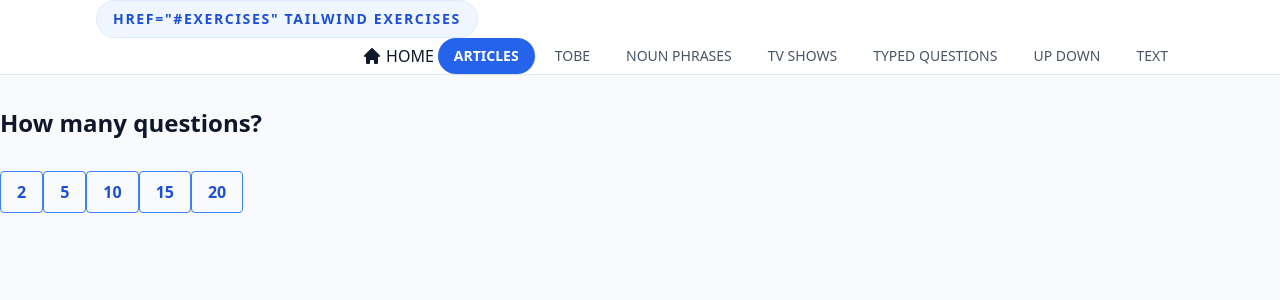
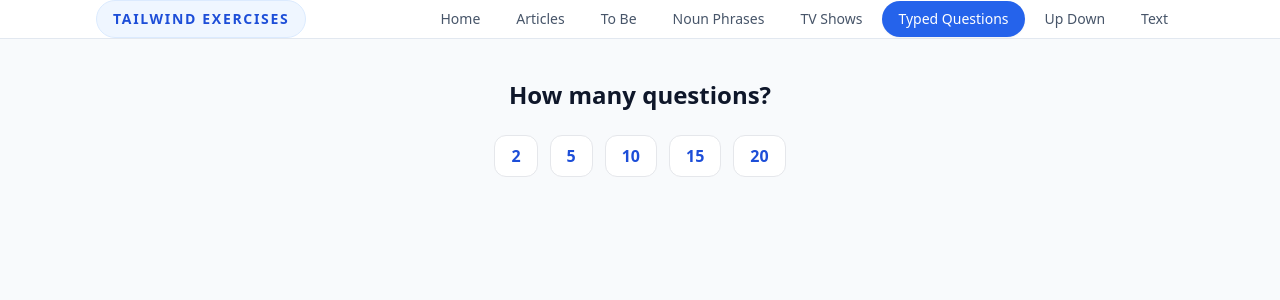
Before and after one commit to StanislavAlexandrov/new-exercises-vite, a React (Vite) app: page /#/typedquestions in a window 1280 px wide. Shown: the top 300 px of the page. Built offline with nearby package versions, Linux system fonts and the light colour scheme.

Commit message:
update: visual rework

```diff
--- a/src/components/Navbar.tsx
+++ b/src/components/Navbar.tsx
@@ -1,7 +1,18 @@
-import React from 'react';
 import { useState } from 'react';
-import { Link } from 'react-router-dom';
+import { Link, NavLink } from 'react-router-dom';
 import useScrollDirection from './custom-hooks/use-scroll-direction';
+
+const navLinks = [
+    ['/', 'Home'],
+    ['/articles', 'Articles'],
+    ['/tobe', 'To Be'],
+    ['/nounphrases', 'Noun Phrases'],
+    ['/tvshows', 'TV Shows'],
+    ['/typedquestions', 'Typed Questions'],
+    ['/updown', 'Up Down'],
+    ['/text', 'Text'],
+] as const;
+
 export default function Navbar() {
     const [navbarOpen, setNavbarOpen] = useState(false);
     const scrollDirection = useScrollDirection();
@@ -20,8 +31,9 @@ export default function Navbar() {
                             className="inline-flex items-center rounded-full border border-brand-100 bg-brand-50 px-4 py-2 text-sm font-semibold uppercase tracking-[0.12em] text-brand-700"
                             to="/"
                         >
-                            href="#exercises" Tailwind Exercises
+                            Tailwind Exercises
                         </Link>
+
                         <button
                             className="rounded-full border border-slate-200 bg-white p-2 text-slate-700 shadow-sm lg:hidden"
                             type="button"
@@ -48,62 +60,28 @@ export default function Navbar() {
                         }
                         id="example-navbar-danger"
                     >
-                        <ul className="flex flex-col gap-2 pt-4 lg:ml-auto lg:flex-row lg:items-center lg:gap-1 lg:pt-0">
-                            <Link className="nav-item" to="/">
-                                <ul className="flex flex-col gap-2 pt-4 lg:ml-auto lg:flex-row lg:items-center lg:gap-1 lg:pt-0">
-                                    <svg
-                                        xmlns="http://www.w3.org/2000/svg"
-                                        className="h-5 w-5"
-                                        viewBox="0 0 20 20"
-                                        fill="currentColor"
+                        <ul
+                            className={`w-full flex-col gap-2 pt-4 ${
+                                navbarOpen ? 'flex' : 'hidden'
+                            } lg:ml-auto lg:flex lg:w-auto lg:flex-row lg:items-center lg:gap-1 lg:pt-0`}
+                        >
+                            {navLinks.map(([to, label]) => (
+                                <li key={to}>
+                                    <NavLink
+                                        to={to}
+                                        end={to === '/'}
+                                        className={({ isActive }) =>
+                                            `inline-flex items-center rounded-full px-4 py-2 text-sm font-medium transition ${
+                                                isActive
+                                                    ? 'bg-brand-600 text-white shadow-sm'
+                                                    : 'text-slate-600 hover:bg-slate-100 hover:text-slate-900'
+                                            }`
+                                        }
                                     >
-                                        <path d="M10.707 2.293a1 1 0 00-1.414 0l-7 7a1 1 0 001.414 1.414L4 10.414V17a1 1 0 001 1h2a1 1 0 001-1v-2a1 1 0 011-1h2a1 1 0 011 1v2a1 1 0 001 1h2a1 1 0 001-1v-6.586l.293.293a1 1 0 001.414-1.414l-7-7z" />
-                                    </svg>{' '}
-                                    HOME
-                                </ul>
-                            </Link>
-                            <Link
-                                to="articles"
-                                className="inline-flex items-center gap-2 rounded-full bg-brand-600 px-4 py-2 text-sm font-semibold text-white shadow-sm"
-                            >
-                                ARTICLES
-                            </Link>
-                            <Link
-                                to="tobe"
-                                className="rounded-full px-4 py-2 text-sm font-medium text-slate-600 transition hover:bg-slate-100 hover:text-slate-900"
-                            >
-                                TOBE
-                            </Link>
-                            <Link
-                                to="nounphrases"
-                                className="rounded-full px-4 py-2 text-sm font-medium text-slate-600 transition hover:bg-slate-100 hover:text-slate-900"
-                            >
-                                NOUN PHRASES
-                            </Link>
-                            <Link
-                                to="tvshows"
-                                className="rounded-full px-4 py-2 text-sm font-medium text-slate-600 transition hover:bg-slate-100 hover:text-slate-900"
-                            >
-                                TV SHOWS
-                            </Link>
-                            <Link
-                                to="typedquestions"
-                                className="rounded-full px-4 py-2 text-sm font-medium text-slate-600 transition hover:bg-slate-100 hover:text-slate-900"
-                            >
-                                TYPED QUESTIONS
-                            </Link>
-                            <Link
-                                to="updown"
-                                className="rounded-full px-4 py-2 text-sm font-medium text-slate-600 transition hover:bg-slate-100 hover:text-slate-900"
-                            >
-                                UP DOWN
-                            </Link>
-                            <Link
-                                to="text"
-                                className="rounded-full px-4 py-2 text-sm font-medium text-slate-600 transition hover:bg-slate-100 hover:text-slate-900"
-                            >
-                                TEXT
-                            </Link>
+                                        {label}
+                                    </NavLink>
+                                </li>
+                            ))}
                         </ul>
                     </div>
                 </div>
--- a/src/components/exercise-articles.tsx
+++ b/src/components/exercise-articles.tsx
@@ -1,81 +1,144 @@
-import React, { useEffect, useState } from 'react';
-// import './exercise-articles.scss';
-import { v4 as uuidv4 } from 'uuid';
+import { useMemo, useState } from 'react';
+
+const ARTICLE_PATTERN = /\b(a|an|the)\b/i;
+
+const normalizeToken = (token: string) =>
+    token.replace(/^[^A-Za-z]+|[^A-Za-z]+$/g, '');
+
+const isArticleToken = (token: string) =>
+    ARTICLE_PATTERN.test(normalizeToken(token));
+
+const removeArticlesFromSentence = (value: string) =>
+    value
+        .replace(/\b(a|an|the)\b\s*/gi, '')
+        .replace(/\s+([.,!?;:])/g, '$1')
+        .replace(/\(\s+/g, '(')
+        .replace(/\s+\)/g, ')')
+        .replace(/\s{2,}/g, ' ')
+        .trim();
 
 const ExerciseArticles = () => {
     const [sentence, setSentence] = useState(
-        'He was having a beautiful day. The sun was shining and the birds were chirping. '
+        'He was having a beautiful day. The sun was shining and the birds were chirping.',
     );
-    const [myInput, setMyInput] = useState('');
-    const [newSentence, setNewSentence] = useState(
-        sentence.replace(/[^A-Za-z0-9-.\s]+/, '').split(' ')
+    const [draft, setDraft] = useState(sentence);
+    const [showAnswer, setShowAnswer] = useState(false);
+
+    const answerTokens = useMemo(() => sentence.split(/(\s+)/), [sentence]);
+    const practiceSentence = useMemo(
+        () => removeArticlesFromSentence(sentence),
+        [sentence],
+    );
+    const removedArticlesCount = useMemo(
+        () => answerTokens.filter((token) => isArticleToken(token)).length,
+        [answerTokens],
     );
 
-    useEffect(
-        () =>
-            setNewSentence(
-                sentence.replace(/[^A-Za-z0-9-.\s]+/, '').split(' ')
-            ),
-        [sentence]
-    );
+    const handleUpdateSentence = () => {
+        const nextSentence = draft.trim();
+        if (!nextSentence) {
+            return;
+        }
 
-    const handleChange = (e: React.ChangeEvent<HTMLInputElement>) => {
-        setMyInput(e.target.value);
-    };
-
-    const handleClick = () => {
-        setSentence(myInput);
-        setMyInput('');
+        setSentence(nextSentence);
+        setDraft(nextSentence);
+        setShowAnswer(false);
     };
 
     return (
-        <div className="exercise-articles flex flex-col text-3xl m-2 justify-center items-center h-screen w-full">
-            <div className="text-center mx-auto">
-                <span className="">
-                    {newSentence?.map((word) =>
-                        word === 'a' ||
-                        word === 'the' ||
-                        word === 'A' ||
-                        word === 'The' ? (
-                            <span key={uuidv4()}>
+        <main className="min-h-[calc(100vh-72px)] bg-canvas px-4 py-10 sm:px-6 lg:px-8">
+            <div className="mx-auto flex w-full max-w-4xl flex-col rounded-[32px] border border-slate-200 bg-white p-6 shadow-sm sm:p-8">
+                <p className="text-center text-sm font-semibold uppercase tracking-[0.14em] text-amber-700">
+                    Articles exercise
+                </p>
+                <h1 className="mt-4 text-center text-3xl font-black tracking-tight text-slate-900 sm:text-4xl">
+                    Read the sentence without articles and restore them mentally
+                </h1>
+                <p className="mt-4 text-center text-base leading-7 text-slate-600">
+                    The student sees the sentence with every{' '}
+                    <span className="font-semibold text-slate-800">
+                        a / an / the
+                    </span>{' '}
+                    removed, then decides where an article belongs and where no
+                    article is needed.
+                </p>
+
+                <div className="mt-10 rounded-[28px] border border-amber-200 bg-amber-50/70 p-6">
+                    <p className="text-sm font-semibold uppercase tracking-[0.14em] text-amber-700">
+                        Articles missing
+                    </p>
+                    <p className="mt-4 whitespace-pre-wrap text-2xl leading-relaxed text-slate-900 sm:text-3xl">
+                        {practiceSentence}
+                    </p>
+                </div>
+
+                <div className="mt-4 flex flex-wrap items-center justify-between gap-3 text-sm text-slate-600">
+                    <span>
+                        Removed {removedArticlesCount} article
+                        {removedArticlesCount === 1 ? '' : 's'} from this
+                        sentence.
+                    </span>
+                    <button
+                        onClick={() => setShowAnswer((current) => !current)}
+                        className="inline-flex items-center justify-center rounded-full border border-amber-300 bg-white px-4 py-2 font-semibold text-amber-700 transition hover:border-amber-400 hover:bg-amber-100"
+                    >
+                        {showAnswer ? 'Hide answer' : 'Show answer'}
+                    </button>
+                </div>
+
+                {showAnswer ? (
+                    <div className="mt-6 rounded-[28px] border border-slate-200 bg-slate-50 p-6">
+                        <p className="text-sm font-semibold uppercase tracking-[0.14em] text-slate-500">
+                            Answer
+                        </p>
+                        <p className="mt-4 whitespace-pre-wrap text-2xl leading-relaxed text-slate-900 sm:text-3xl">
+                            {answerTokens.map((token, index) =>
+                                isArticleToken(token) ? (
                                     <span
-                                    style={{ background: 'yellow' }}
-                                    key={uuidv4()}
+                                        key={`${token}-${index}`}
+                                        className="rounded-md bg-amber-100 px-2 py-1 text-amber-900"
                                     >
-                                    {word}
-                                </span>{' '}
+                                        {token}
                                     </span>
                                 ) : (
-                            <span key={uuidv4()}>{word} </span>
-                        )
+                                    <span key={`${token}-${index}`}>
+                                        {token}
+                                    </span>
+                                ),
                             )}
-                </span>
-                <span className="mt-8">
-                    {newSentence?.map((word) =>
-                        word === 'a' ||
-                        word === 'the' ||
-                        word === 'A' ||
-                        word === 'The' ? (
-                            <span key={uuidv4()}>
-                                <span key={uuidv4()}>{null}</span>{' '}
-                            </span>
-                        ) : (
-                            <span key={uuidv4()}>{word} </span>
-                        )
-                    )}
-                </span>
-                <div className="flex m-auto mt-8 flex-col">
-                    <input
-                        type="text"
-                        placeholder="enter sentence here"
-                        onChange={handleChange}
-                        value={myInput}
-                        className="myInput bg-gray-50 border border-gray-300 text-gray-900 text-2xl rounded-lg focus:ring-blue-500 focus:border-blue-500  w-full p-2.5 dark:bg-gray-700 dark:border-gray-600 dark:placeholder-gray-400 dark:text-white dark:focus:ring-blue-500 dark:focus:border-blue-500"
+                        </p>
+                    </div>
+                ) : null}
+
+                <div className="mt-10 border-t border-slate-200 pt-8">
+                    <label
+                        htmlFor="articles-sentence"
+                        className="text-sm font-semibold uppercase tracking-[0.14em] text-slate-500"
+                    >
+                        Use your own sentence
+                    </label>
+                    <textarea
+                        id="articles-sentence"
+                        rows={4}
+                        value={draft}
+                        onChange={(e) => setDraft(e.target.value)}
+                        className="mt-3 w-full rounded-2xl border border-slate-300 bg-slate-50 px-4 py-3 text-base text-slate-900 outline-none transition focus:border-amber-500 focus:bg-white focus:ring-4 focus:ring-amber-100"
                     />
-                    <button onClick={handleClick}>click here</button>
+                    <div className="mt-4 flex flex-wrap items-center justify-between gap-3">
+                        <p className="text-sm text-slate-500">
+                            Paste any sentence and the exercise will remove the
+                            articles it recognizes.
+                        </p>
+                        <button
+                            onClick={handleUpdateSentence}
+                            className="inline-flex items-center justify-center rounded-2xl bg-amber-500 px-5 py-3 text-sm font-semibold text-white transition hover:bg-amber-600"
+                        >
+                            Update exercise
+                        </button>
                     </div>
                 </div>
             </div>
+        </main>
     );
 };
 
--- a/src/components/exercise-noun-phrases.tsx
+++ b/src/components/exercise-noun-phrases.tsx
@@ -39,7 +39,7 @@ function ExerciseNounPhrases() {
 
     return (
         <>
-            <div className="allPictures flex flex-col items-center justify-center h-screen">
+            <div className="allPictures flex flex-col items-center justify-center min-h-[calc(100vh-72px)]">
                 <img
                     src={picLink}
                     className="cursor-pointer pictureShown img-fluid mx-auto d-block rounded"
--- a/src/components/exercise-typed-questions.tsx
+++ b/src/components/exercise-typed-questions.tsx
@@ -12,14 +12,14 @@ export default function TypedQuestions() {
     const [numberQuestions, setNumberQuestions] = useState(questions.length);
     let currentQuestion = questions.slice(0, numberQuestions)[currentStep];
     const [currentWord, setCurrentWord] = useState(
-        () => currentQuestion.answer
+        () => currentQuestion.answer,
     );
     const [currentGuess, setCurrentGuess] = useState('');
     const [correctGuess, setCorrectGuess] = useState(false);
 
     useEffect(
         () => setCurrentWord(currentQuestion?.answer),
-        [currentStep, numberQuestions, currentQuestion]
+        [currentStep, numberQuestions, currentQuestion],
     );
     useEffect(() => setCurrentGuess(''), [currentStep]);
 
@@ -89,7 +89,7 @@ export default function TypedQuestions() {
         // Reveal new letter every 5 seconds
         if (timer > 0 && revealedLetters.length < currentWord.length) {
             setRevealedLetters(
-                currentWord.substring(0, revealedLetters.length + 1)
+                currentWord.substring(0, revealedLetters.length + 1),
             );
         }
 
@@ -97,64 +97,54 @@ export default function TypedQuestions() {
     }, [timer, currentWord]);
 
     return (
-        <div>
-            {/* <p style={{ color: "red" }}>Maintenance in progress!</p>
-      <button
-        onClick={() => {
-          setNumberQuestions(5);
-          setShowPicker(false);
-        }}
-      >
-        5
-      </button> */}
-
+        <main className="min-h-[calc(100vh-72px)] bg-canvas px-4 py-10 sm:px-6 lg:px-8">
+            <div className="mx-auto flex w-full max-w-3xl flex-col items-center text-center">
                 {showPicker ? (
                     <Picker
                         setNumberQuestions={setNumberQuestions}
                         showPicker={showPicker}
                         setShowPicker={setShowPicker}
                     />
-            ) : undefined}
+                ) : null}
 
                 {!showPicker ? (
-                <div className="answers">
-                    <h3 className="mt-8">
-                        current step: {currentStep + 1} of {numberQuestions}
+                    <div className="w-full rounded-[28px] border border-slate-200 bg-white p-6 shadow-sm sm:p-8">
+                        <h3 className="text-sm font-semibold uppercase tracking-[0.14em] text-slate-500">
+                            Question {currentStep + 1} of {numberQuestions}
                         </h3>
-                    <h1 className="mt-8 text-2xl font-bold">
+
+                        <h1 className="mt-4 text-2xl font-semibold text-slate-900 sm:text-3xl">
                             {questions[currentStep].question}
-                        {/* THIS GETS THE FIRST LETTER. TO BE USED IN THE FUTURE */}
-                        {/* {"(" + currentWord[0] + "-)"} */}
                         </h1>
+
                         <input
                             placeholder={
                                 revealedLetters +
                                 '_'.repeat(
-                                currentWord.length - revealedLetters.length
+                                    currentWord.length - revealedLetters.length,
                                 )
                             }
-                        className="guessInput bg-gray-50 border border-gray-300 text-gray-900 text-2xl rounded-lg focus:ring-blue-500 focus:border-blue-500  w-1/3 p-2.5 dark:bg-gray-700 dark:border-gray-600 dark:placeholder-gray-400 dark:text-white dark:focus:ring-blue-500 dark:focus:border-blue-500 mt-8"
+                            className="mx-auto mt-6 block w-full max-w-md rounded-xl border border-slate-300 bg-white p-3 text-lg text-slate-900 outline-none transition focus:border-brand-600 focus:ring-4 focus:ring-brand-100"
                             type="text"
                             value={currentGuess}
                             onChange={handleInput}
                             onKeyDown={handleSpace}
                         />
-                    <div className="highlight_right ">
-                        <h1 className="bg-green-500 m-auto w-1/3 rounded-md">
-                            {correctGuess ? 'correct' : undefined}
-                        </h1>
-                        <h2 className="text-xl">
+
+                        <div className="mt-6 flex flex-col items-center gap-3">
+                            <h2 className="min-h-[2.5rem] rounded-xl bg-green-100 px-4 py-2 text-sm font-semibold text-green-800">
+                                {correctGuess ? 'Correct' : ''}
+                            </h2>
+
+                            <p className="text-base text-slate-600">
                                 {correctGuess
-                                ? questions[currentStep - 1]?.answer + ': '
-                                : undefined}
-
-                            {correctGuess
-                                ? questions[currentStep - 1]?.question
-                                : undefined}
-                        </h2>
+                                    ? `${questions[currentStep - 1]?.answer}: ${questions[currentStep - 1]?.question}`
+                                    : ''}
+                            </p>
                         </div>
                     </div>
-            ) : undefined}
+                ) : null}
             </div>
+        </main>
     );
 }
--- a/src/components/helpers/picker-typed-questions.tsx
+++ b/src/components/helpers/picker-typed-questions.tsx
@@ -26,26 +26,22 @@ const Picker = ({
 
     //question prop inside the component; an array of numbers and map through them - DONE
     return (
-        <>
-            <h2 className="mt-8 text-2xl font-bold">How many questions?</h2>
+        <div className="flex w-full flex-col items-center text-center">
+            <h2 className="text-2xl font-bold text-slate-900">
+                How many questions?
+            </h2>
+            <div className="mt-6 flex flex-wrap justify-center gap-3">
                 {questionPickerArray.map((element, index) => (
                     <button
-                    className="bg-transparent hover:bg-blue-500 text-blue-700 font-semibold hover:text-white py-2 px-4 border border-blue-500 hover:border-transparent rounded mt-8"
+                        className="rounded-xl border border-brand-300 bg-white px-4 py-2 font-semibold text-brand-700 transition hover:border-brand-600 hover:bg-brand-600 hover:text-white"
                         onClick={() => handleSelectedByNumber(element)}
                         key={index}
                     >
                         {element}
                     </button>
                 ))}
-
-            {/* remove below */}
-
-            {/* <button onClick={() => handleSelectedByNumber(2)}>2</button>
-        <button onClick={() => handleSelectedByNumber(5)}>5</button>
-        <button onClick={() => handleSelectedByNumber(10)}>10</button>
-        <button onClick={() => handleSelectedByNumber(15)}>15</button>
-        <button onClick={() => handleSelectedByNumber(20)}>20</button> */}
-        </>
+            </div>
+        </div>
     );
 };
 
```
Also changed, not shown: src/pages/home.page.tsx (+42 -8 lines), 5 other files (tests, documents, lock files or other folders). Lines whose indentation alone changed are shown as unchanged.
